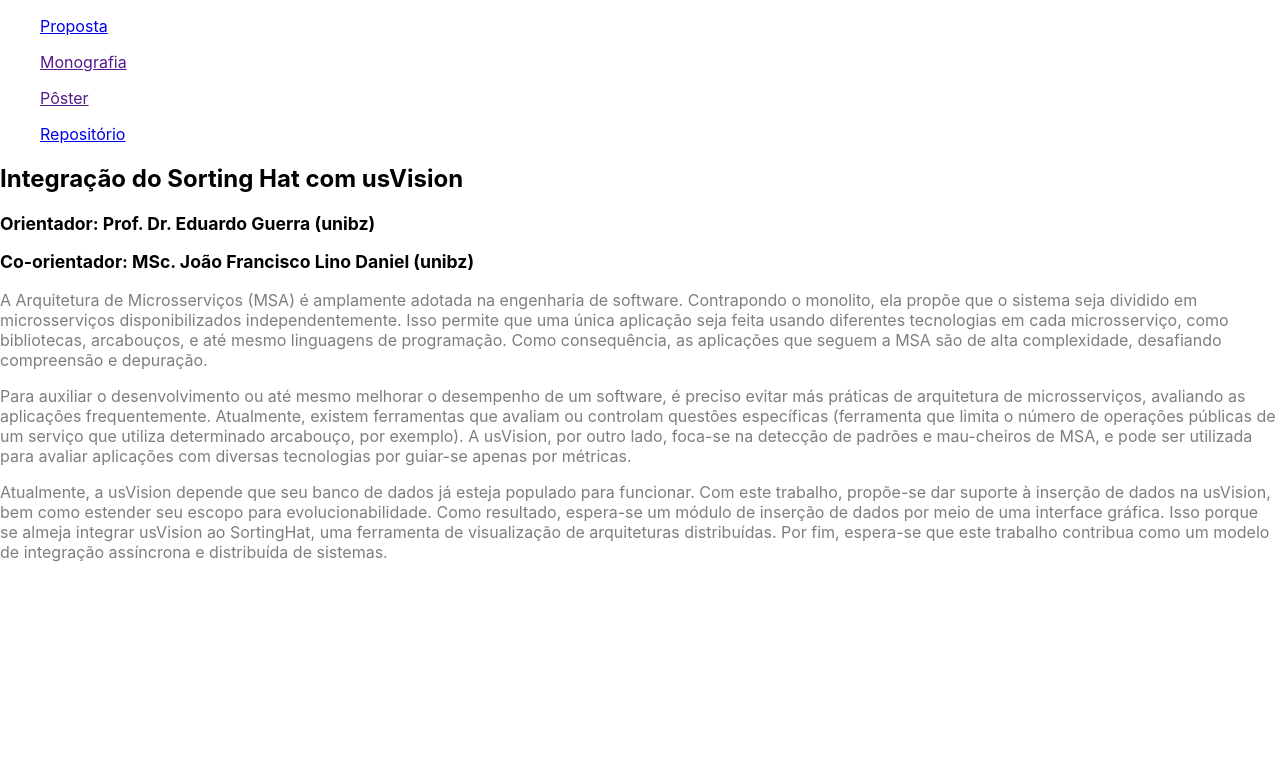
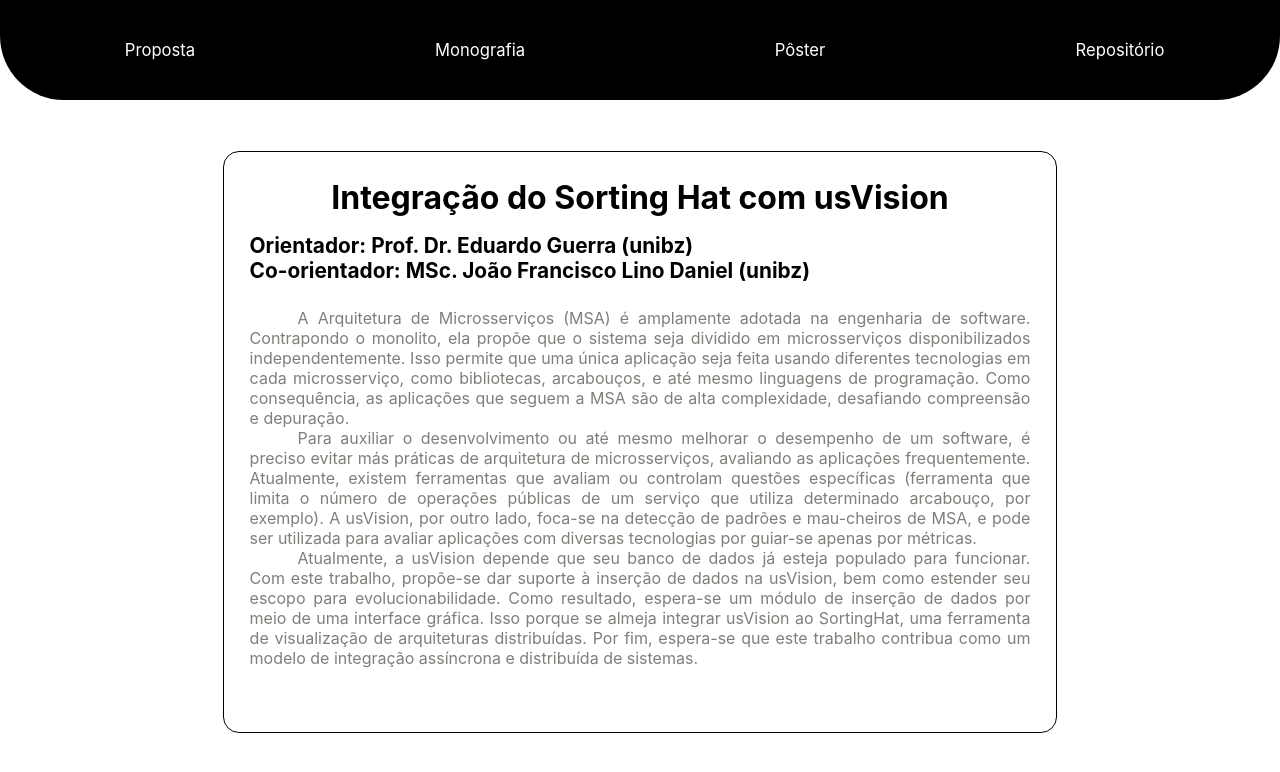
Before and after one commit to Viniciuspxf/tcc-landing, a React (Create React App) app: page / in a window 1280 px wide. Shown: the top 772 px of the page. Built offline with nearby package versions, Linux system fonts and the light colour scheme.

Commit message:
add formatting

```diff
--- a/src/App.css
+++ b/src/App.css
@@ -4,20 +4,93 @@
   scroll-behavior: smooth;
 }
 
+nav {
+  display: flex;
+  flex-direction: row;
+  align-items: center;
+  width: 100vw;
+  margin: 0;
+  background-color: black;
+  border-radius: 0 0 4rem 4rem;
+}
+
+nav ul {
+  display: flex;
+  flex-direction: row;
+  align-items: center;
+  width: inherit;
+  margin: 5vh 0 5vh 0;
+  padding: 0;
+}
+
+nav ul li {
+  display: flex;
+  flex-direction: row;
+  align-items: center;
+  justify-content: center;
+  width: inherit;
+}
+
+nav a {
+  font-size: max(1.3vw, 1rem);
+  text-decoration: none;
+  color: white;
+}
+
+
+nav a:hover {
+  color: #817e7a;
+}
+
+main {
+  width: 100vw;
+  justify-content: center;
+  display: flex;
+}
+
+
+main article {
+  margin-top: 4vw;
+  width: 65vw;
+  display: flex;
+  flex-direction: column;
+  border: 0.1rem solid black;
+  border-radius: 1rem;
+  padding-bottom: 5vw;
+}
+
+hgroup {
+
+  display: flex;
+  flex-direction: column;
+  margin: 2vw;
+}
+
+hgroup > * {
+  margin-top: 0px;
+  margin-bottom: 0px;
+}
+
+
+hgroup h1 {
+  font-size: 2rem;
+  align-self: center;
+  margin-bottom: 1rem;
+  text-align: center;
+}
+
+hgroup h3 {
+  font-size: 1.3rem;
+}
+
+
 p {
   color: #817e7a;
   font-size: 1rem;
+  margin-left: 2vw;
+  margin-right: 2vw;
+  margin-top: 0px;
+  margin-bottom: 0px;
+  text-indent: 3rem;
+  text-align: justify;
 }
-
-h2 {
-  font-size: 1.3rem;
-}
-
-h3 {
-  font-size: 1.1rem;
-}
-
-
-a {
-  font-size: 1rem;
-}
--- a/src/App.jsx
+++ b/src/App.jsx
@@ -4,16 +4,21 @@
   return (
     <>
       <nav>
-        <ul><a href="plano_de_trabalho.pdf">Proposta</a></ul>
-        <ul><a href="">Monografia</a></ul>
-        <ul><a href="">Pôster</a></ul>
-        <ul><a href="https://github.com/the-sortinghat/pattern-detector/">Repositório</a></ul>
+        <ul>
+          <li><a href="plano_de_trabalho.pdf" target="_blank">Proposta</a></li>
+          <li><a href="">Monografia</a></li>
+          <li><a href="">Pôster</a></li>
+          <li><a href="https://github.com/the-sortinghat/pattern-detector/" target="_blank">Repositório</a></li>
+        </ul>
       </nav>
       <main>
         <article>
-          <h1>Integração do Sorting Hat com usVision</h1>
-          <h3>Orientador: Prof. Dr. Eduardo Guerra (unibz)</h3>
-          <h3>Co-orientador: MSc. João Francisco Lino Daniel (unibz)</h3>
+          <hgroup>
+            <h1>Integração do Sorting Hat com usVision</h1>
+            <h3>Orientador: Prof. Dr. Eduardo Guerra (unibz)</h3>
+            <h3>Co-orientador: MSc. João Francisco Lino Daniel (unibz)</h3>
+          </hgroup>
+
           <p>
             A Arquitetura de Microsserviços (MSA) é amplamente adotada na engenharia de software. Contrapondo o monolito, ela propõe que o sistema seja dividido em microsserviços disponibilizados independentemente. Isso permite que uma única aplicação seja feita usando diferentes tecnologias em cada microsserviço, como bibliotecas, arcabouços, e até mesmo linguagens de programação. Como consequência, as aplicações que seguem a MSA são de alta complexidade, desafiando compreensão e depuração.
           </p>
```
